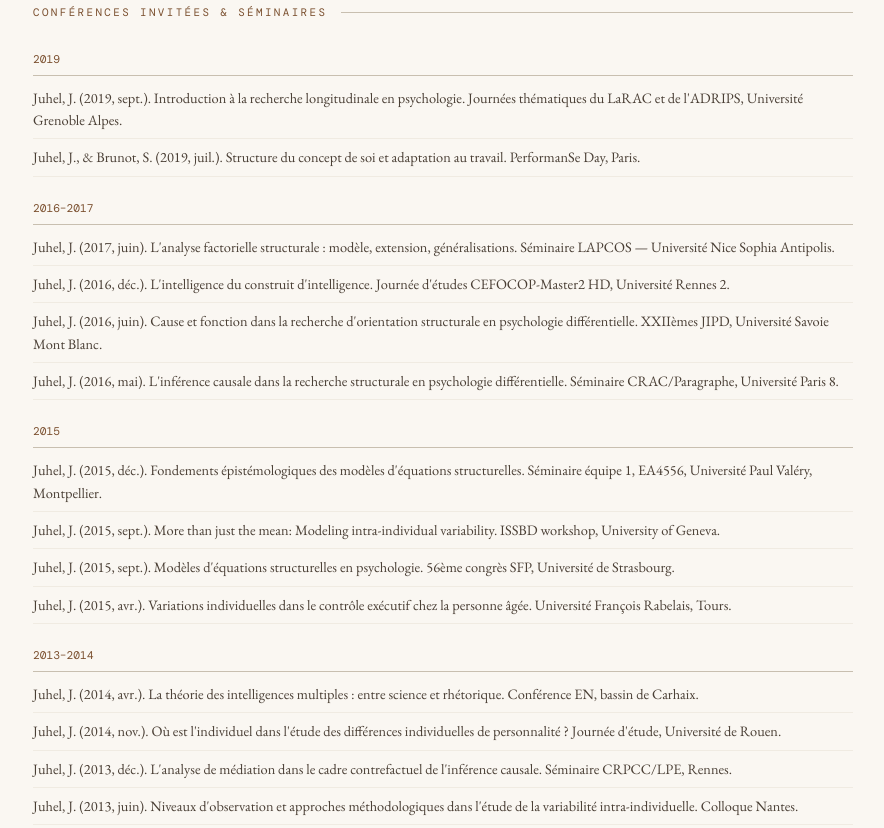
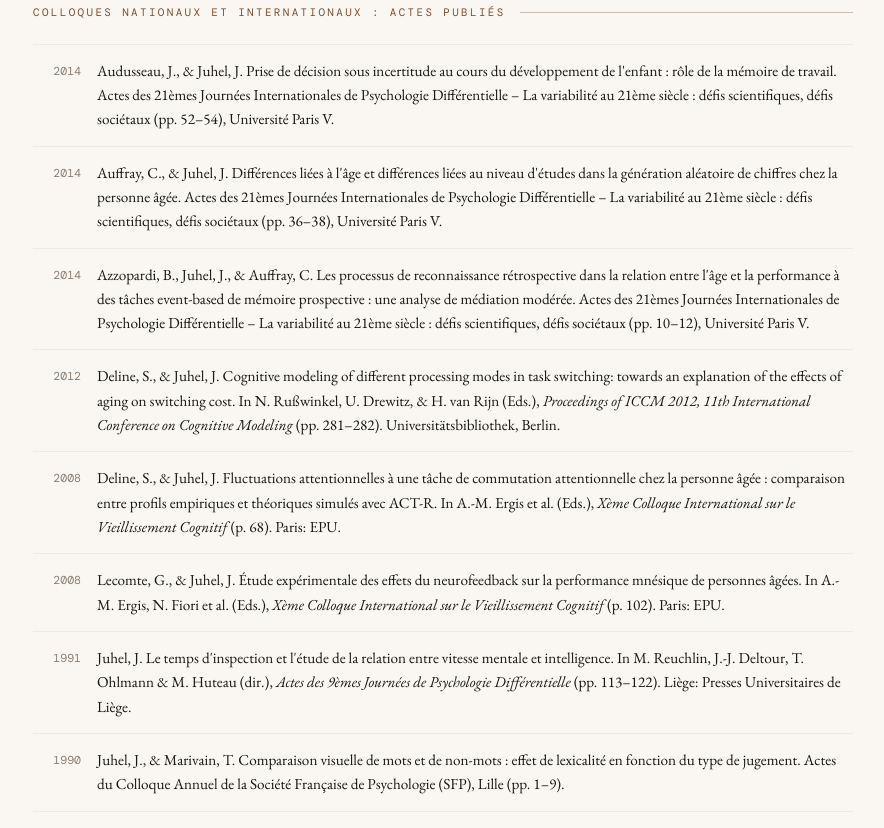
Before and after one commit to JuhelJacques/JuhelJacques.github.io, a plain HTML site: page index.html in a window 1280 px wide. Shown: the part 7766-8594 px from the top of the page, without its empty margins (197-1081 px from the left). Drawn offline with nearby package versions, Linux system fonts and the light colour scheme; a web font is replaced by a local one.

Commit message:
index.html

```diff
--- a/index.html
+++ b/index.html
@@ -1030,6 +1030,70 @@
   </ul>
 </section>
 
+  <!-- COLLOQUES (ACTES PUBLIÉS) -->
+<section id="colloques">
+  <h2 class="section-title">Colloques nationaux et internationaux : actes publiés</h2>
+  <ul class="pub-list">
+
+    <li class="pub-entry">
+      <span class="pub-year">2014</span>
+      <div class="pub-content">
+        Audusseau, J., &amp; Juhel, J. Prise de décision sous incertitude au cours du développement de l'enfant : rôle de la mémoire de travail. Actes des 21èmes Journées Internationales de Psychologie Différentielle – La variabilité au 21ème siècle : défis scientifiques, défis sociétaux (pp. 52–54), Université Paris V.
+      </div>
+    </li>
+
+    <li class="pub-entry">
+      <span class="pub-year">2014</span>
+      <div class="pub-content">
+        Auffray, C., &amp; Juhel, J. Différences liées à l'âge et différences liées au niveau d'études dans la génération aléatoire de chiffres chez la personne âgée. Actes des 21èmes Journées Internationales de Psychologie Différentielle – La variabilité au 21ème siècle : défis scientifiques, défis sociétaux (pp. 36–38), Université Paris V.
+      </div>
+    </li>
+
+    <li class="pub-entry">
+      <span class="pub-year">2014</span>
+      <div class="pub-content">
+        Azzopardi, B., Juhel, J., &amp; Auffray, C. Les processus de reconnaissance rétrospective dans la relation entre l'âge et la performance à des tâches event-based de mémoire prospective : une analyse de médiation modérée. Actes des 21èmes Journées Internationales de Psychologie Différentielle – La variabilité au 21ème siècle : défis scientifiques, défis sociétaux (pp. 10–12), Université Paris V.
+      </div>
+    </li>
+
+    <li class="pub-entry">
+      <span class="pub-year">2012</span>
+      <div class="pub-content">
+        Deline, S., &amp; Juhel, J. Cognitive modeling of different processing modes in task switching: towards an explanation of the effects of aging on switching cost. In N. Rußwinkel, U. Drewitz, &amp; H. van Rijn (Eds.), <em>Proceedings of ICCM 2012, 11th International Conference on Cognitive Modeling</em> (pp. 281–282). Universitätsbibliothek, Berlin.
+      </div>
+    </li>
+
+    <li class="pub-entry">
+      <span class="pub-year">2008</span>
+      <div class="pub-content">
+        Deline, S., &amp; Juhel, J. Fluctuations attentionnelles à une tâche de commutation attentionnelle chez la personne âgée : comparaison entre profils empiriques et théoriques simulés avec ACT-R. In A.-M. Ergis et al. (Eds.), <em>Xème Colloque International sur le Vieillissement Cognitif</em> (p. 68). Paris: EPU.
+      </div>
+    </li>
+
+    <li class="pub-entry">
+      <span class="pub-year">2008</span>
+      <div class="pub-content">
+        Lecomte, G., &amp; Juhel, J. Étude expérimentale des effets du neurofeedback sur la performance mnésique de personnes âgées. In A.-M. Ergis, N. Fiori et al. (Eds.), <em>Xème Colloque International sur le Vieillissement Cognitif</em> (p. 102). Paris: EPU.
+      </div>
+    </li>
+
+    <li class="pub-entry">
+      <span class="pub-year">1991</span>
+      <div class="pub-content">
+        Juhel, J. Le temps d'inspection et l'étude de la relation entre vitesse mentale et intelligence. In M. Reuchlin, J.-J. Deltour, T. Ohlmann &amp; M. Huteau (dir.), <em>Actes des 9èmes Journées de Psychologie Différentielle</em> (pp. 113–122). Liège: Presses Universitaires de Liège.
+      </div>
+    </li>
+
+    <li class="pub-entry">
+      <span class="pub-year">1990</span>
+      <div class="pub-content">
+        Juhel, J., &amp; Marivain, T. Comparaison visuelle de mots et de non-mots : effet de lexicalité en fonction du type de jugement. Actes du Colloque Annuel de la Société Française de Psychologie (SFP), Lille (pp. 1–9).
+      </div>
+    </li>
+
+  </ul>
+</section>
+
   <!-- CONFERENCES -->
   <section id="conferences">
     <h2 class="section-title">Conférences invitées &amp; séminaires</h2>
```
